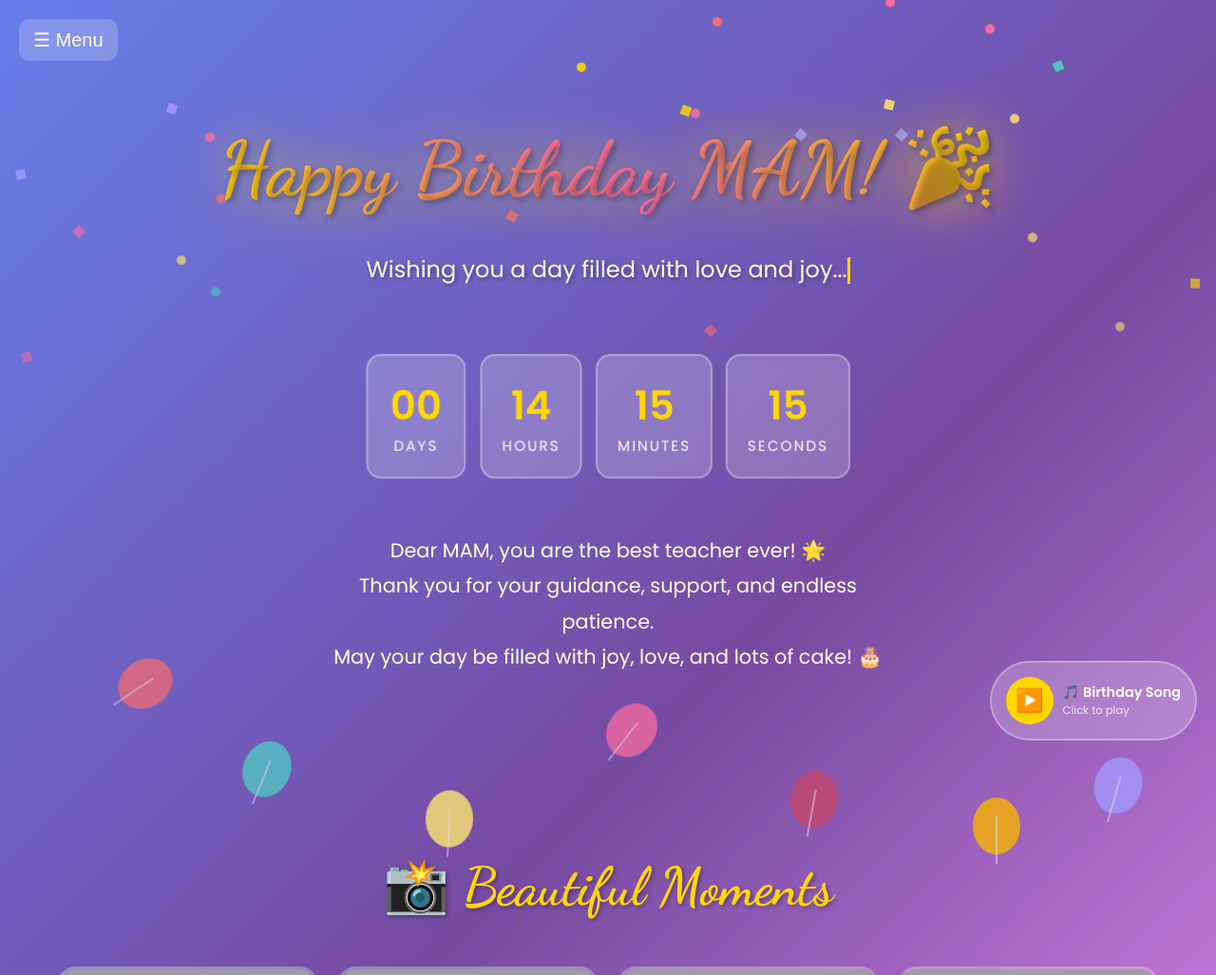
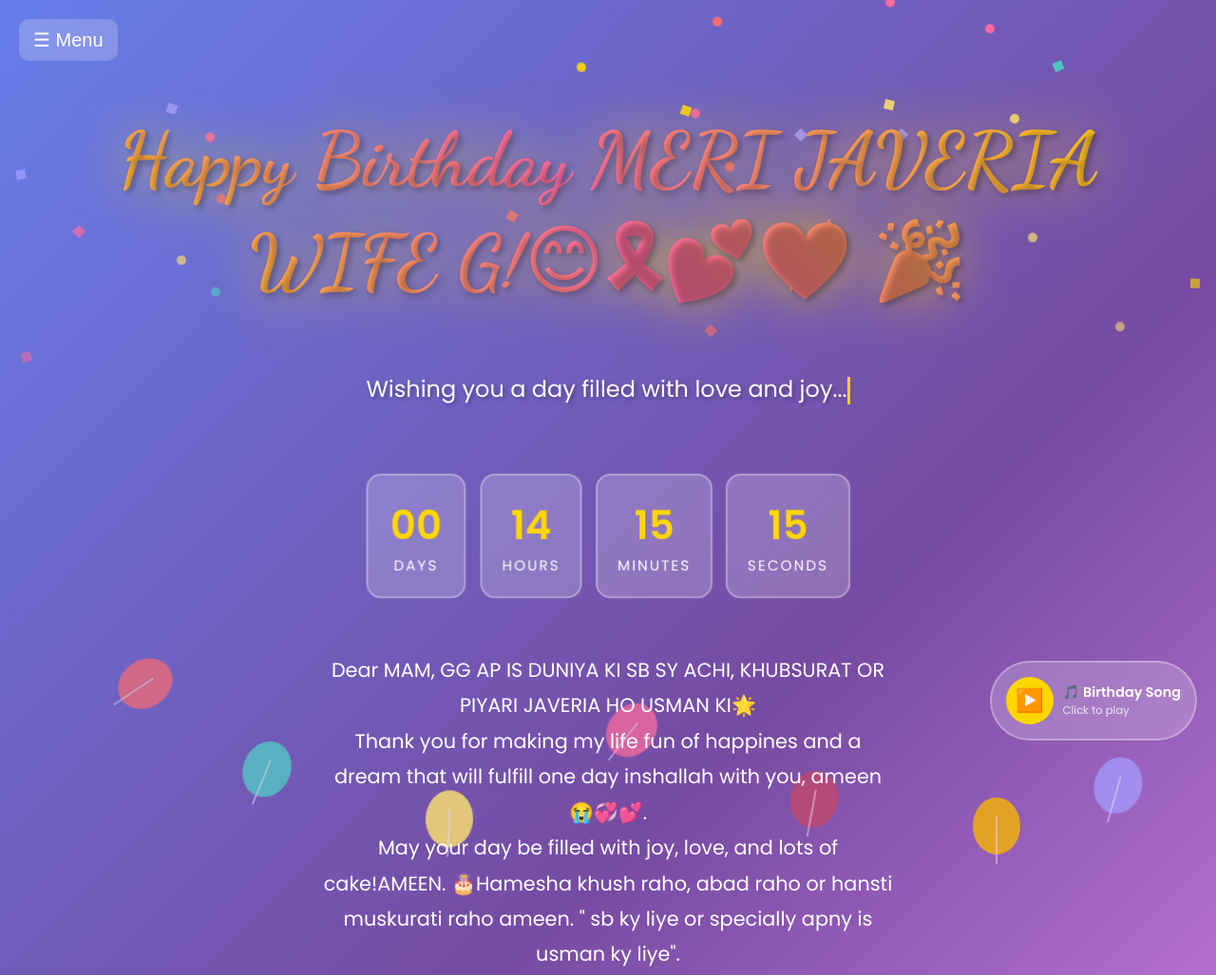
Before and after one commit to blackbind00-create/Birthday, a plain HTML site: page index.html in a window 1280 px wide. Shown: the top 1027 px of the page at 95% size. Drawn offline with Linux system fonts and the light colour scheme; grey boxes are pictures that could not be loaded.

Commit message:
Update index.html

```diff
--- a/index.html
+++ b/index.html
@@ -3,7 +3,7 @@
 <head>
     <meta charset="UTF-8">
     <meta name="viewport" content="width=device-width, initial-scale=1.0">
-    <title>Happy Birthday MAM! 🎂</title>
+    <title>Happy Birthday MERI JAVERIA G!💖😘🎁 🎂</title>
     <link href="https://fonts.googleapis.com/css2?family=Dancing+Script:wght@700&family=Poppins:wght@300;400;600&display=swap" rel="stylesheet">
     <style>
         * {
@@ -689,7 +689,7 @@
 
     <!-- Sidebar -->
     <nav class="sidebar" id="sidebar">
-        <h2>🎂 Birthday Menu</h2>
+        <h2>🎂 MERI JAVERIA😘💖 KA Birthday Menu</h2>
         <ul class="sidebar-menu">
             <li><a href="#home" onclick="toggleSidebar()"><span>🏠</span> Home</a></li>
             <li><a href="#countdown" onclick="toggleSidebar()"><span>⏰</span> Countdown</a></li>
@@ -714,7 +714,7 @@
     <main class="main-content">
         <!-- Hero Section -->
         <section class="hero" id="home">
-            <h1>Happy Birthday MAM! 🎉</h1>
+            <h1>Happy Birthday MERI JAVERIA WIFE G!😊🎗💕💖 🎉</h1>
             <div class="typing-text" id="typingText">
                 <span id="typedText"></span><span class="cursor"></span>
             </div>
@@ -740,9 +740,10 @@
             </div>
 
             <p style="font-size: 1.3em; max-width: 600px; line-height: 1.8; margin-top: 30px;">
-                Dear MAM, you are the best teacher ever! 🌟<br>
-                Thank you for your guidance, support, and endless patience.<br>
-                May your day be filled with joy, love, and lots of cake! 🎂
+                Dear MAM, GG AP IS DUNIYA KI SB SY ACHI, KHUBSURAT OR PIYARI JAVERIA HO USMAN KI🌟<br>
+                Thank you for making my life fun of happines and a dream that will fulfill one day inshallah with you, ameen😭💞💕.<br>
+                May your day be filled with joy, love, and lots of cake!AMEEN. 🎂Hamesha khush raho, abad raho or hansti muskurati raho ameen.
+                " sb ky liye or specially apny is usman ky liye".
             </p>
         </section>
 
```
